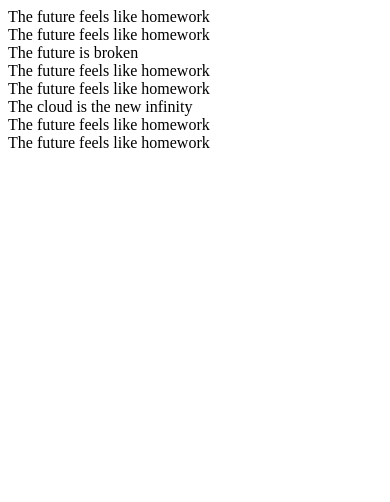
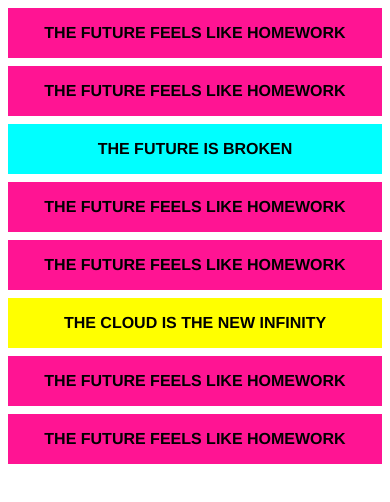
Before and after one commit to TheBreasy/2imd-webtechadvanced-portfolio, a plain HTML site: page lab2 - flexbox & CSS grid/thefuture/index.html in a window 390 px wide. Drawn offline with Linux system fonts and the light colour scheme.

Commit message:
added styling for mobile view

```diff
--- a/lab2 - flexbox & CSS grid/thefuture/css/main.css
+++ b/lab2 - flexbox & CSS grid/thefuture/css/main.css
@@ -0,0 +1,33 @@
+* {
+    box-sizing: border-box;
+    font-family: "Helvetica Neue", sans-serif;
+}
+
+div {
+    font-weight: bold;
+    text-transform: uppercase;
+    text-align: center;
+}
+
+.grid {
+    display: grid;
+}
+
+.gap {
+    gap: 0.5em;
+}
+
+.pink-box {
+    padding: 1em 2em;
+    background-color: deeppink;
+}
+
+.yellow-box {
+    padding: 1em 2em;
+    background-color: yellow;
+}
+
+.blue-box {
+    padding: 1em 2em;
+    background-color: cyan;
+}
--- a/lab2 - flexbox & CSS grid/thefuture/index.html
+++ b/lab2 - flexbox & CSS grid/thefuture/index.html
@@ -9,15 +9,15 @@
     <title>The Future</title>
 </head>
 <body>
-    <div>
-        <div>The future feels like homework</div>
-        <div>The future feels like homework</div>
-        <div>The future is broken</div>
-        <div>The future feels like homework</div>
-        <div>The future feels like homework</div>
-        <div>The cloud is the new infinity</div>
-        <div>The future feels like homework</div>
-        <div>The future feels like homework</div>
+    <div class="grid gap">
+        <div class="pink-box">The future feels like homework</div>
+        <div class="pink-box">The future feels like homework</div>
+        <div class="blue-box">The future is broken</div>
+        <div class="pink-box">The future feels like homework</div>
+        <div class="pink-box">The future feels like homework</div>
+        <div class="yellow-box">The cloud is the new infinity</div>
+        <div class="pink-box">The future feels like homework</div>
+        <div class="pink-box">The future feels like homework</div>
     </div>
 
 </body>
```
Also changed, not shown: 1 other file.
